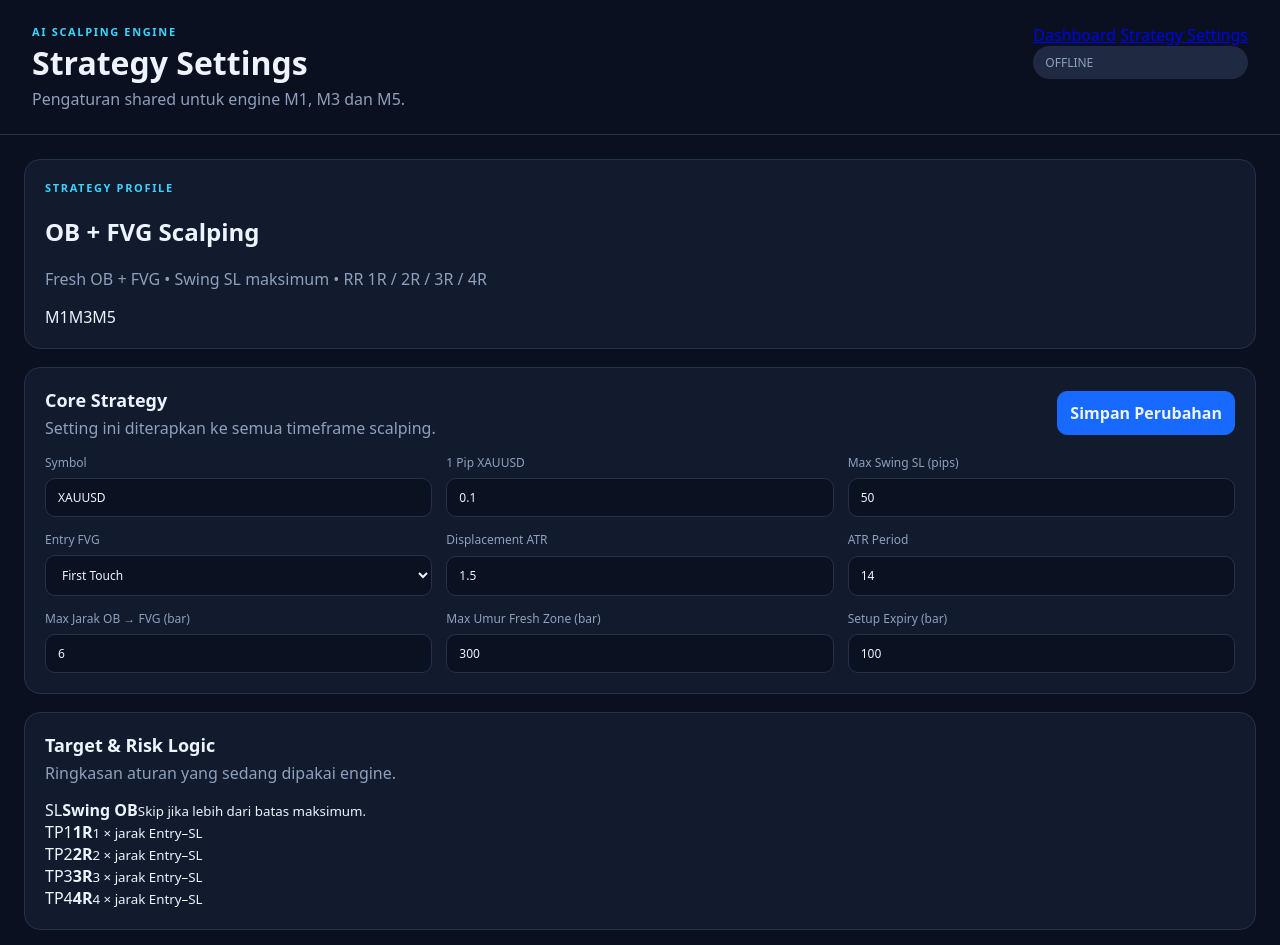
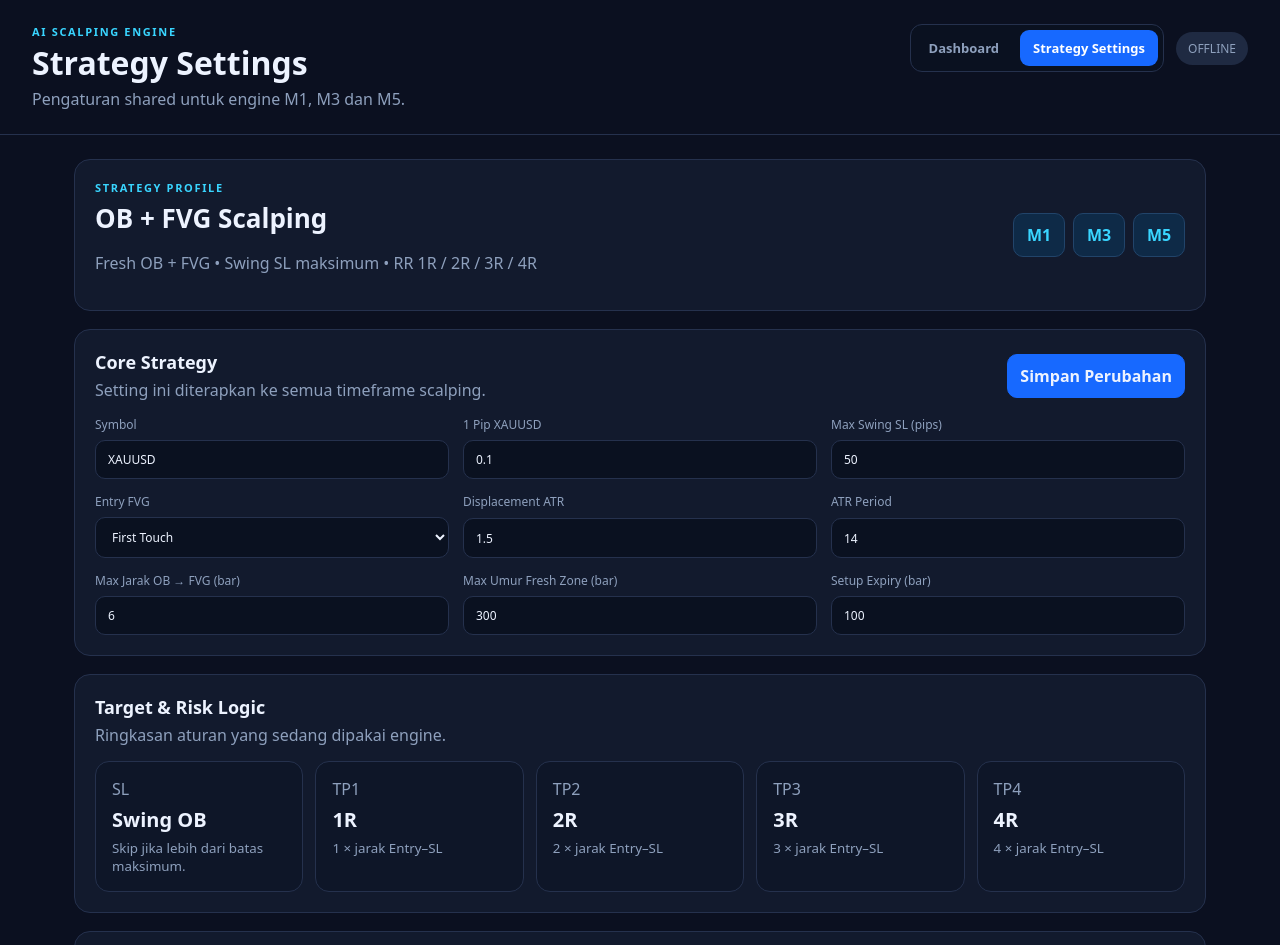
Before and after one commit to tradingakun871-jpg/ai-trading-ob-FVG, a website: page public/settings.html in a window 1280 px wide. Shown: the top 945 px of the page. Drawn offline with Linux system fonts and the light colour scheme; no server answers.

Commit message:
Style dashboard navigation and settings page

```diff
--- a/public/styles.css
+++ b/public/styles.css
@@ -1,9 +1,15 @@
 body { margin:0; font-family:system-ui,sans-serif; background:#0b1020; color:#edf3ff; }
 * { box-sizing:border-box; }
-.topbar { display:flex; justify-content:space-between; padding:24px 32px; border-bottom:1px solid #25314d; background:#0b1020; gap:20px; }
+a { color:inherit; text-decoration:none; }
+.topbar { display:flex; justify-content:space-between; align-items:flex-start; padding:24px 32px; border-bottom:1px solid #25314d; background:#0b1020; gap:20px; }
 .topbar h1 { margin:2px 0 4px; }
 .topbar p,.section-head p { margin:0; color:#8ea0bd; }
 .eyebrow { color:#39d5ff; font-size:11px; font-weight:800; letter-spacing:.15em; }
+.top-actions { display:flex; align-items:center; gap:12px; flex-wrap:wrap; justify-content:flex-end; }
+.main-nav { display:flex; gap:8px; padding:5px; border:1px solid #25314d; border-radius:12px; background:#0a1120; }
+.main-nav a { padding:9px 13px; border-radius:9px; color:#8ea0bd; font-size:13px; font-weight:800; }
+.main-nav a:hover { color:#edf3ff; background:#121d33; }
+.main-nav a.active { color:#fff; background:#1769ff; }
 .pill { align-self:center; padding:8px 12px; border-radius:999px; background:#1f2a42; color:#8ea0bd; font-size:12px; }
 .pill.ok { background:#123c30; color:#68f0bc; }
 .layout { max-width:1380px; margin:auto; padding:24px; display:grid; gap:18px; }
@@ -16,7 +22,23 @@ body { margin:0; font-family:system-ui,sans-serif; background:#0b1020; color:#ed
 .tf-grid { display:grid; grid-template-columns:repeat(3,1fr); gap:14px; }.tf-card{border:1px solid #25314d;border-radius:16px;padding:16px;background:#0e1628}.tf-title{display:flex;justify-content:space-between;align-items:center;margin-bottom:14px}.tf-title b{font-size:24px;color:#39d5ff}.tf-title span{font-size:20px;font-weight:800}.tf-metrics{display:grid;grid-template-columns:repeat(4,1fr);gap:7px}.tf-metrics div{padding:9px;border-radius:10px;background:#121d33}.tf-metrics small{display:block;color:#8ea0bd}.tf-metrics strong{font-size:19px}.tf-signal{margin-top:12px;padding:9px 12px;border-radius:10px;background:#1b263d;color:#8ea0bd;font-weight:800}.tf-signal.buy{background:#103529;color:#68f0bc}.tf-signal.sell{background:#35131a;color:#ff7789}
 .winrate-tfs{display:grid;gap:14px}.tf-wr-block{border:1px solid #25314d;border-radius:15px;padding:15px}.tf-wr-head{display:flex;align-items:center;justify-content:space-between;margin-bottom:12px}.tf-wr-head h3{margin:0;color:#39d5ff}.tf-wr-head span{color:#8ea0bd;font-size:12px}.wr-grid{display:grid;grid-template-columns:repeat(4,1fr);gap:12px}.wr{border:1px solid #25314d;border-radius:14px;padding:15px}.wr span,.wr small{color:#8ea0bd}.wr strong{font-size:27px;display:block;margin:6px 0}
 .columns{display:grid;grid-template-columns:1fr 1fr;gap:18px}.list{display:grid;gap:10px}.row{display:grid;grid-template-columns:.6fr .8fr 1.3fr 1.5fr;gap:8px;padding:12px;border:1px solid #25314d;border-radius:12px}.empty{color:#8ea0bd;padding:16px 0}
-.form-grid{display:grid;grid-template-columns:repeat(3,1fr);gap:14px}.form-grid label{font-size:12px;color:#8ea0bd;display:grid;gap:7px}input,select,button{font:inherit;border-radius:10px;border:1px solid #25314d;background:#0a1120;color:#edf3ff;padding:10px 12px}button{cursor:pointer;background:#1769ff;border-color:#1769ff;font-weight:800}input:disabled{opacity:.7}
+.form-grid{display:grid;grid-template-columns:repeat(3,1fr);gap:14px}.form-grid label{font-size:12px;color:#8ea0bd;display:grid;gap:7px}input,select,button{font:inherit;border-radius:10px;border:1px solid #25314d;background:#0a1120;color:#edf3ff;padding:10px 12px}button{cursor:pointer;background:#1769ff;border-color:#1769ff;font-weight:800}button:disabled{opacity:.65;cursor:not-allowed}input:disabled{opacity:.7}
 .tabs{display:flex;gap:6px}.tabs button{background:#0a1120;border-color:#25314d;padding:7px 12px}.tabs button.active{background:#1769ff;border-color:#1769ff}
 .table-wrap{overflow:auto}table{width:100%;border-collapse:collapse;font-size:12px}th,td{text-align:right;padding:10px;border-bottom:1px solid #25314d;white-space:nowrap}th:first-child,td:first-child{text-align:left}.buytxt{color:#25d695;font-weight:800}.selltxt{color:#ff5c73;font-weight:800}
-@media(max-width:1000px){.stats-grid{grid-template-columns:repeat(2,1fr)}.tf-grid{grid-template-columns:1fr}.columns,.form-grid{grid-template-columns:1fr}.wr-grid{grid-template-columns:repeat(2,1fr)}.hero,.topbar{flex-direction:column;align-items:flex-start}.tf-metrics{grid-template-columns:repeat(2,1fr)}}
+.settings-layout { max-width:1180px; }
+.settings-hero { display:flex; align-items:center; justify-content:space-between; gap:20px; }
+.settings-hero h2 { margin:5px 0 6px; font-size:26px; }
+.settings-badges { display:flex; gap:8px; }
+.settings-badges span { min-width:52px; text-align:center; padding:10px 12px; border-radius:10px; background:#0e2a47; color:#39d5ff; font-weight:900; border:1px solid #21446a; }
+.settings-form label { min-width:0; }
+.rule-grid { display:grid; grid-template-columns:repeat(5,1fr); gap:12px; }
+.rule { padding:16px; border:1px solid #25314d; border-radius:14px; background:#0e1628; }
+.rule span,.rule small { color:#8ea0bd; display:block; }
+.rule strong { display:block; margin:6px 0; font-size:20px; }
+.settings-tf-grid .tf-title span { font-size:12px; color:#8ea0bd; letter-spacing:.05em; }
+.save-notice { position:fixed; right:22px; bottom:22px; padding:12px 16px; border-radius:12px; opacity:0; transform:translateY(10px); pointer-events:none; transition:.2s ease; font-weight:800; border:1px solid transparent; }
+.save-notice.show { opacity:1; transform:translateY(0); }
+.save-notice.ok { background:#103529; color:#68f0bc; border-color:#1f8f68; }
+.save-notice.bad { background:#35131a; color:#ff7789; border-color:#a53a4a; }
+@media(max-width:1000px){.stats-grid{grid-template-columns:repeat(2,1fr)}.tf-grid{grid-template-columns:1fr}.columns,.form-grid{grid-template-columns:1fr}.wr-grid{grid-template-columns:repeat(2,1fr)}.hero,.topbar,.settings-hero{flex-direction:column;align-items:flex-start}.tf-metrics{grid-template-columns:repeat(2,1fr)}.top-actions{justify-content:flex-start}.rule-grid{grid-template-columns:repeat(2,1fr)}}
+@media(max-width:560px){.main-nav{width:100%}.main-nav a{flex:1;text-align:center}.rule-grid{grid-template-columns:1fr}.layout{padding:14px}.topbar{padding:18px}.tabs{flex-wrap:wrap}}
```
